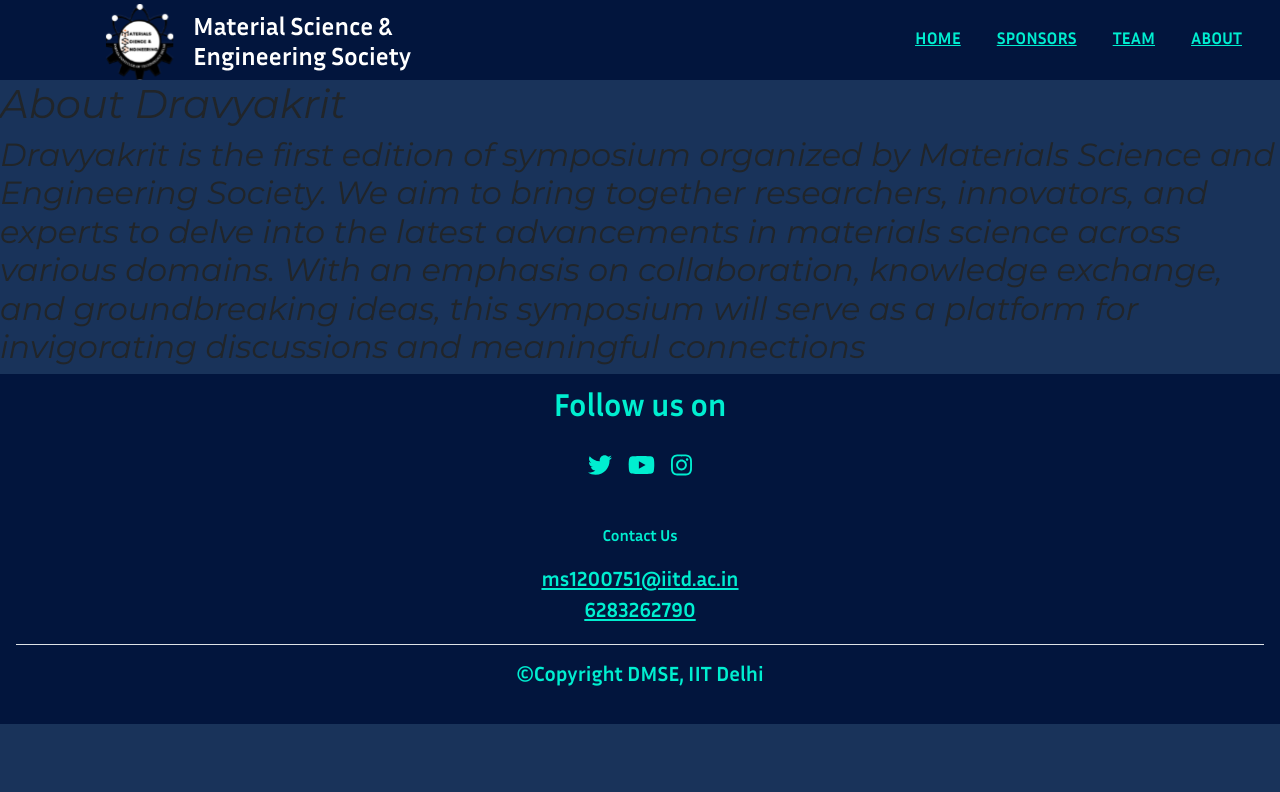
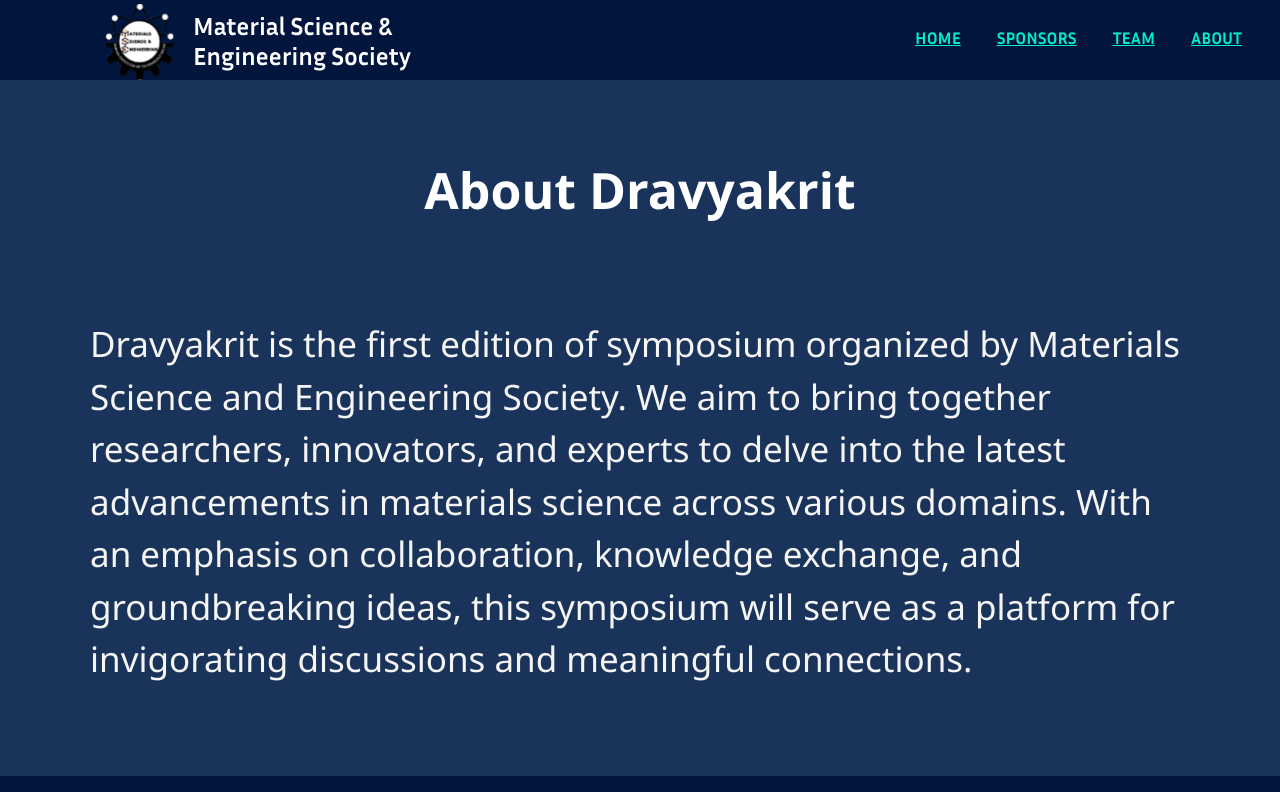
Before and after one commit to sunaina2863/symposium, a React (Create React App) app: page /about in a window 1280 px wide. Shown: the top 792 px of the page. Built offline with nearby package versions, Linux system fonts and the light colour scheme; the HTML template or start-up script is replaced by a standard one.

Commit message:
Update about.js

```diff
--- a/src/About/about.js
+++ b/src/About/about.js
@@ -2,9 +2,9 @@ import React from "react";
 import './about.css'
 function About() {
     return(
-        <div>
-        <h1 classname='page-head'>About Dravyakrit</h1>
-        <h2 classname='page-content'>Dravyakrit is the first edition of symposium organized by Materials Science and Engineering Society. We aim to bring together researchers, innovators, and experts to delve into the latest advancements in materials science across various domains. With an emphasis on collaboration, knowledge exchange, and groundbreaking ideas, this symposium will serve as a platform for invigorating discussions and meaningful connections</h2>
+        <div className="about">
+        <h1 className='page-head'>About Dravyakrit</h1>
+        <p className='page-content'> Dravyakrit is the first edition of symposium organized by Materials Science and Engineering Society. We aim to bring together researchers, innovators, and experts to delve into the latest advancements in materials science across various domains. With an emphasis on collaboration, knowledge exchange, and groundbreaking ideas, this symposium will serve as a platform for invigorating discussions and meaningful connections.</p>
         </div>
     )
 }
```
